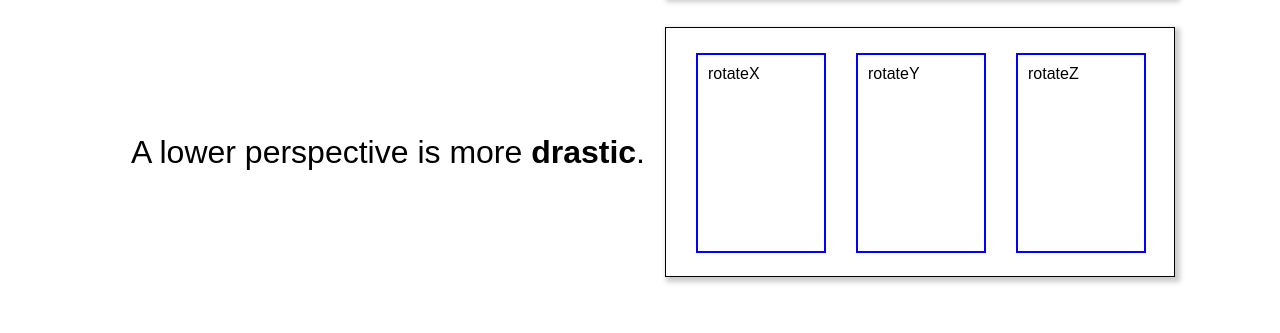
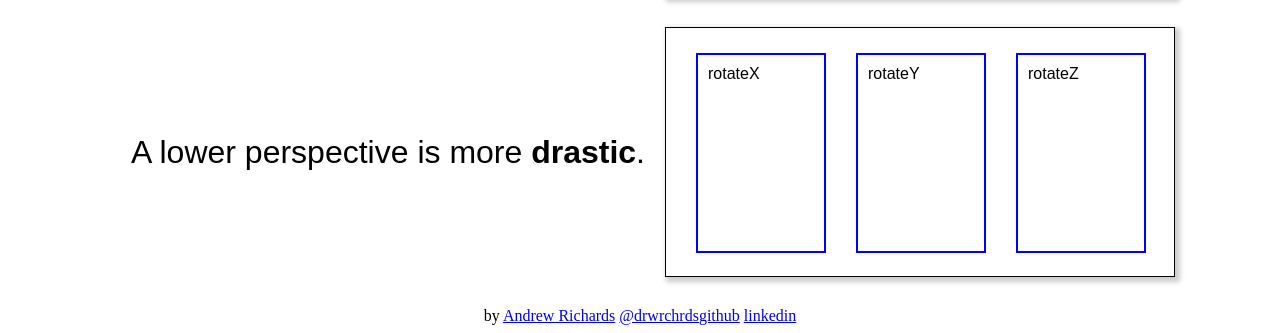
Before and after one commit to drwrchrds/CSS_perspective, a plain HTML site: page index.html in a window 1280 px wide. Shown: the part 843-1176 px from the top of the page. Before the commit the page ends 1150 px from the top, so only its background shows below. Drawn offline with Linux system fonts and the light colour scheme.

Commit message:
add links at the bottom

```diff
--- a/index.html
+++ b/index.html
@@ -182,6 +182,8 @@
           does this feel like your perspective?</span>
       </div>
     </div>
-
+    <div style='margin-top:20px;text-align:center;'>
+      by <a href='http://www.drwrchrds.com'>Andrew Richards</a> <a href='http://twitter.com/drwrchrds'>@drwrchrds</a><a href='http://github.com/drwrchrds'>github</a> <a href='http://linkedin.com/in/drwrchrds'>linkedin</a>
+    </div>
   </body>
 </html>
```
